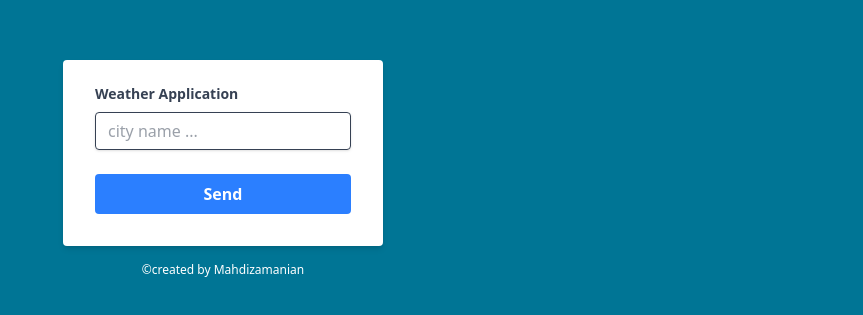
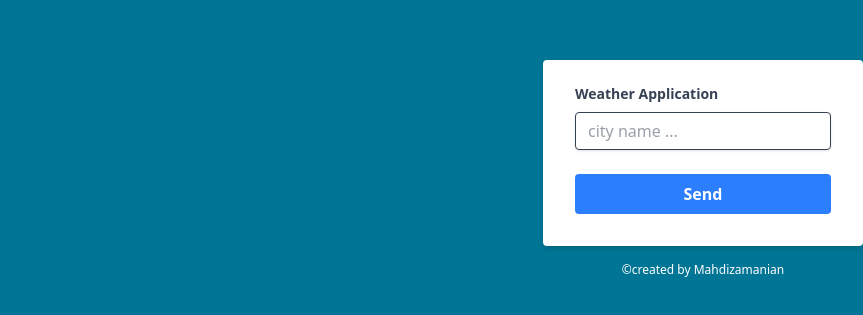
Before and after one commit to meytizn/Weather-Application, a Next.js app: page / in a window 1280 px wide. Shown: the part 231-546 px from the top of the page, without its empty margins (417-1280 px from the left). Built offline with nearby package versions, Linux system fonts and the light colour scheme.

Commit message:
Update page.tsx

```diff
--- a/app/page.tsx
+++ b/app/page.tsx
@@ -39,6 +39,7 @@ export default  function Home() {
 
 <br/>
 <br/>
+      <div className="w-[100%] h-[50px]"></div>
 <br/>
 
 
```
